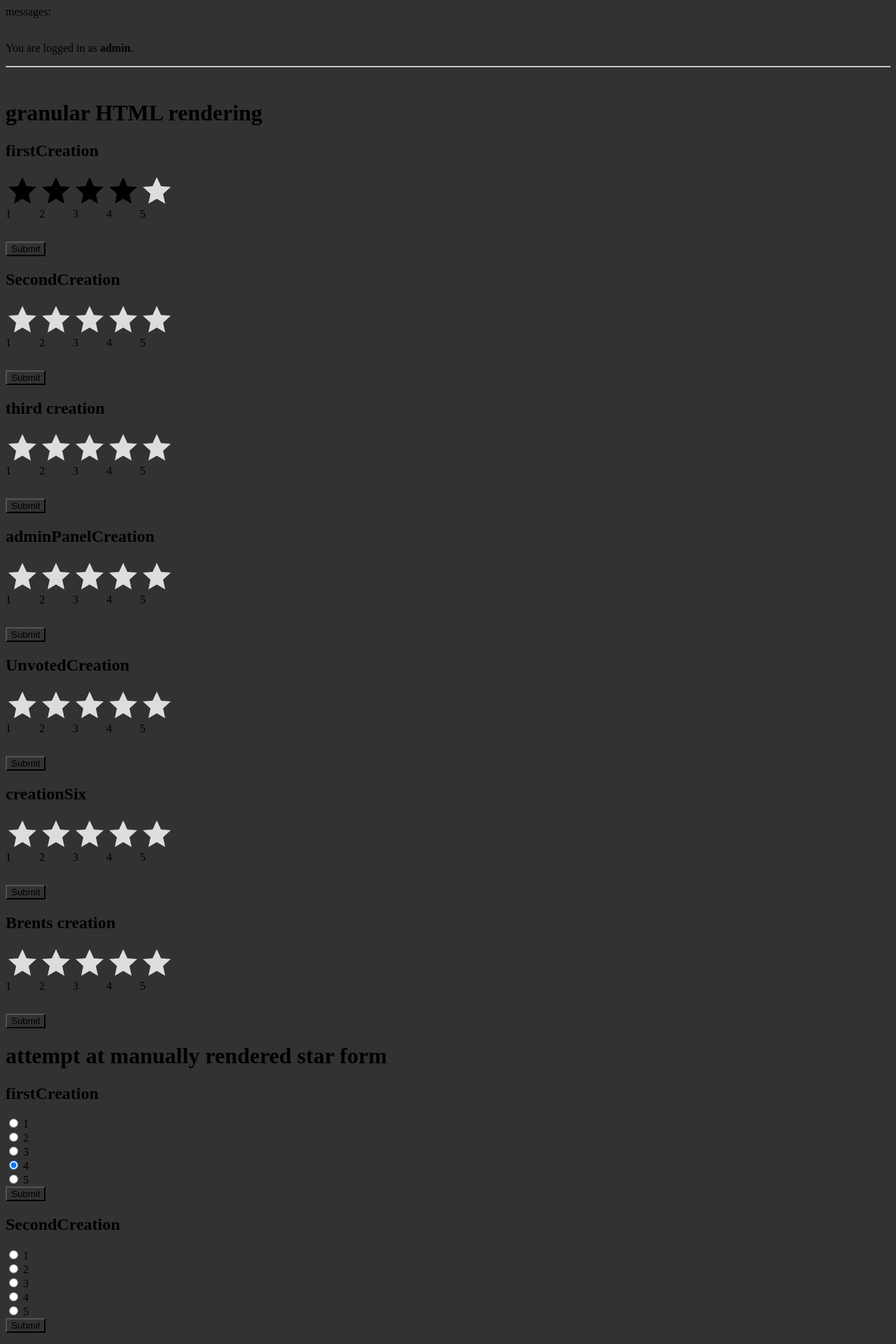
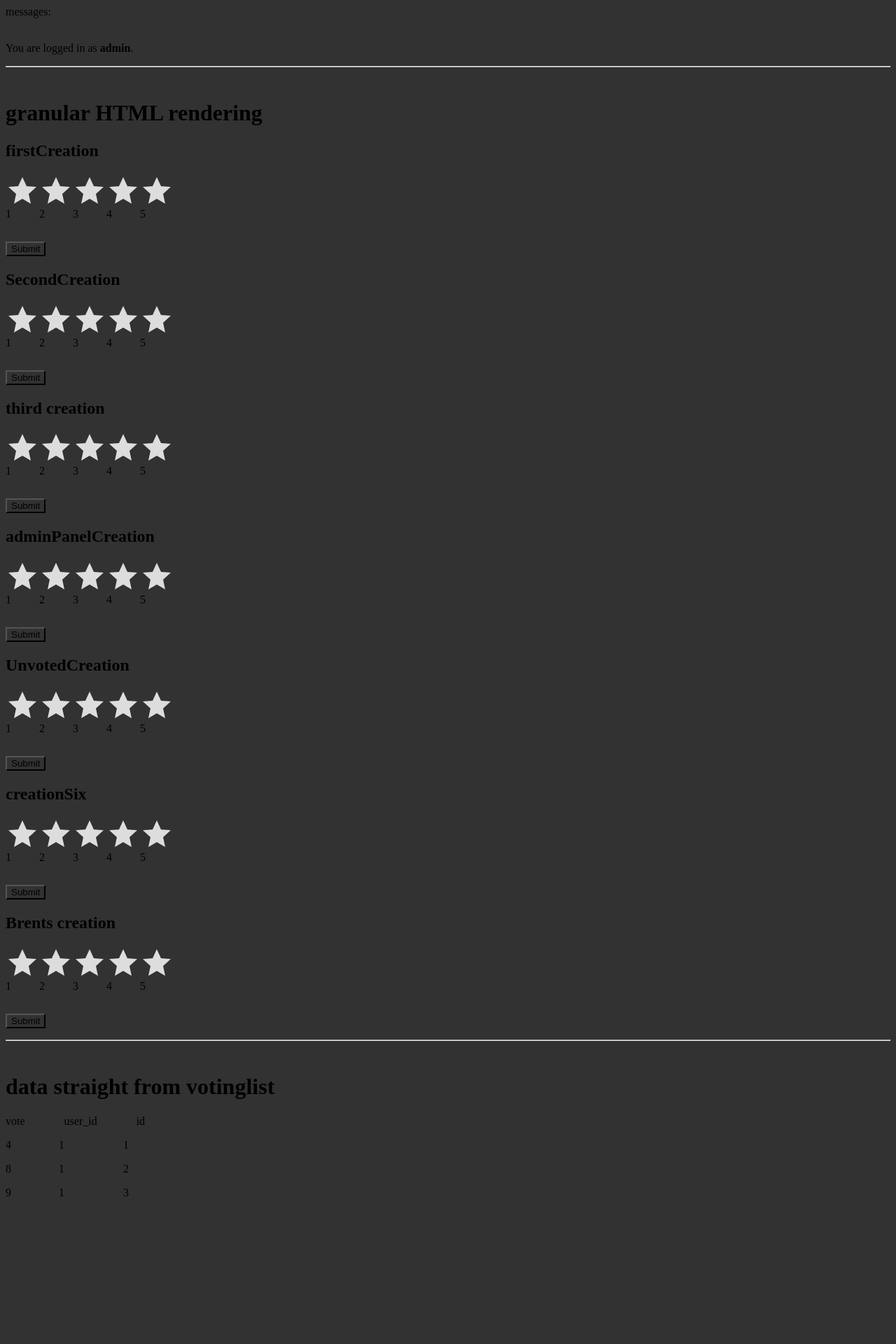
Before and after one commit to Thomas-More-Digital-Innovation/BricksAndMore, a Django app: page /voting/myvotes/ in a window 1280 px wide. Shown: the top 1920 px of the page at 70% size. After the commit the page ends 1709 px from the top, so only its background shows below. Run offline with Django 4.2, Linux system fonts and the light colour scheme; a user stored in the database is signed in; data comes from the database, SQL or seed files in the repository.

Commit message:
front end stars working

```diff
--- a/voting/forms.py
+++ b/voting/forms.py
@@ -21,8 +21,12 @@ class VotingForm(forms.Form):
     CHOICES = [('1', '1'), ('2', '2'), ('3', '3'), ('4', '4'), ('5', '5')]
 
     # user enters vote
-    vote = forms.ChoiceField(
-        choices=CHOICES, widget=forms.RadioSelect)
+    # vote = forms.ChoiceField(
+    #     choices=CHOICES, widget=forms.RadioSelect)
+
+    # user enters vote
+    vote = forms.ChoiceField(choices=CHOICES,
+                             widget=forms.RadioSelect(attrs={'onchange': 'actionform.submit();'}))
 
     # place to keep track of the creation
     creationId = forms.IntegerField(widget=forms.HiddenInput)
--- a/voting/static/css/style.css
+++ b/voting/static/css/style.css
@@ -7,7 +7,6 @@
 css star rating
 from: https://iamkate.com/code/star-rating-widget/
 */
-
 .voteform {
     display: flex;
 }
--- a/voting/templates/voting/myvotes.html
+++ b/voting/templates/voting/myvotes.html
@@ -11,16 +11,26 @@
 <h1>granular HTML rendering</h1>
 
 {% for creation, form in formDict.items %}
+{% comment %}
+<div>
+  <h3>attributes:</h3>
+  <p>name: {{creation.name}}</p>
+  <p>creation.id: {{creation.id}}</p>
+</div>
+{% endcomment %}
+
+
+
 <form method="post" novalidate>
       {% csrf_token %}
 
       <h2>{{ creation.name }}</h2>
       <div class="voteform">
 
+        {% comment %} The form is rendered manually because multiple forms are displayed on one page. This way all the forms can get unique id's {% endcomment %}
         {% for radio in form.vote %}
-        {{ radio.tag }}
-        <label for="{{ radio.id_for_label }}">{{ radio.choice_label }}</label>
-
+          <input name="creation_{{creation.id}}" type="radio" id="creation_{{creation.id}}_{{radio.id_for_label}}" value={{ radio.choice_value }}>
+          <label for="creation_{{creation.id}}_{{ radio.id_for_label }}">{{ radio.choice_label }}</label>
         {% endfor %}
       </div>
 
@@ -32,29 +42,6 @@
   </form>
 {% endfor %}
 
-<h1> attempt at manually rendered star form</h1>
-
-
-{% for creation, form in formDict.items %}
-<form method="post" novalidate>
-      {% csrf_token %}
-
-      {{ form.non_field_errors }}
-
-      {{ form.source.errors }}
-      {{ form.source }}
-
-      <h2>{{ creation.name }}</h2>
-
-      <div class="vote">{{ form.vote }}</div>
-
-      {% comment %} creationId won't show up in the form because it is a hidden inputfield {% endcomment %}
-      {{ form.creationId }}
-
-
-    <button type="submit">Submit</button>
-  </form>
-{% endfor %}
 
 <hr>
 <br>
--- a/voting/views.py
+++ b/voting/views.py
@@ -144,7 +144,7 @@ def myVotes(request):
                     initial={'creationId': creation.id, 'vote': None})
             # add the form to the list of forms
             formDict[creation] = form
-        print(f"formDict: {formDict}")
+        # print(f"formDict: {formDict}")
 
         return render(request=request,
                       template_name="voting/myvotes.html",
```
Also changed, not shown: documents/todo.md (+17 -3 lines).
